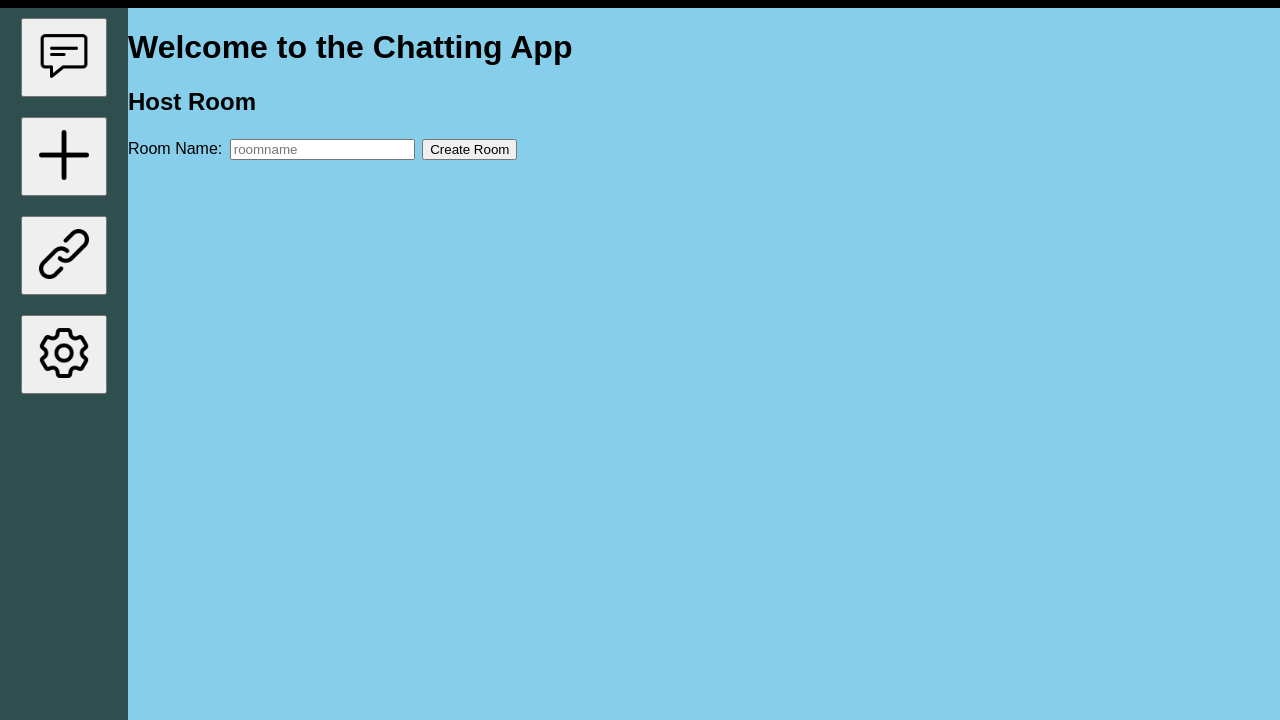
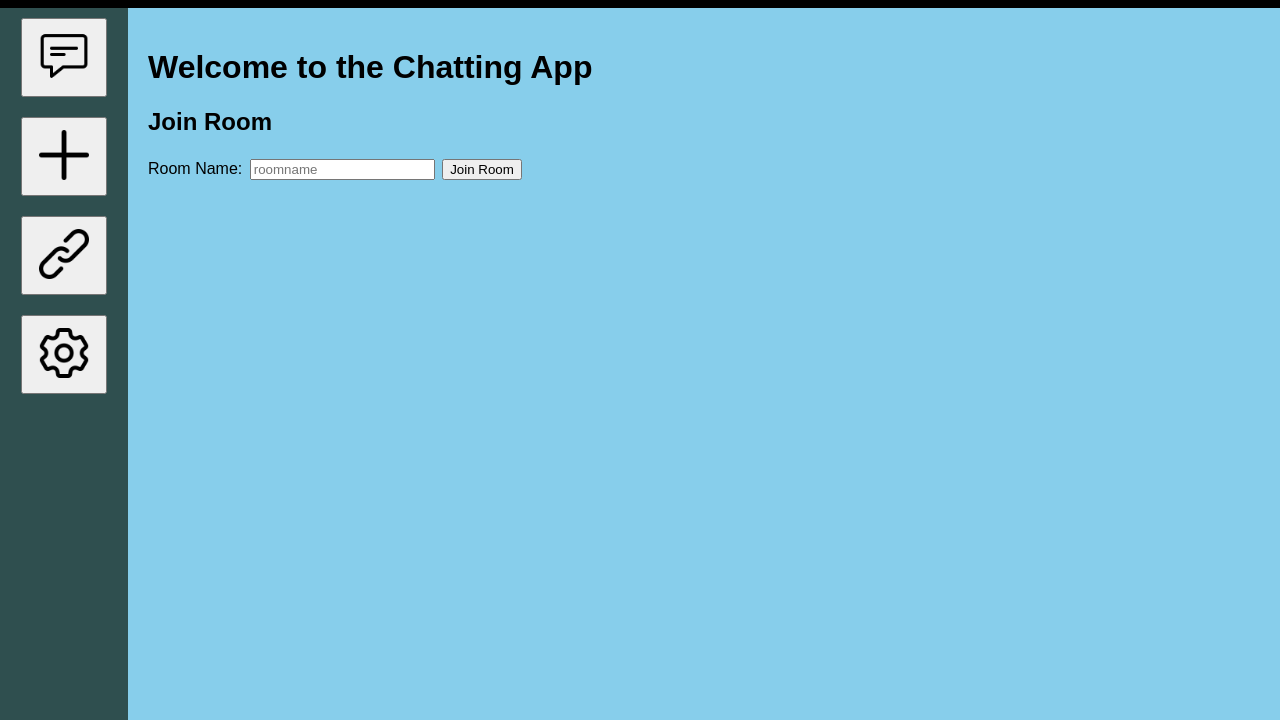
Before and after one commit to GoldenFish23/Chatting-App, a Flask app: a page that uses app/templates/homepage.html in a window 1280 px wide. Shown: the part 85-805 px from the top of the page. Run offline with Flask 3, Linux system fonts and the light colour scheme; the visitor is signed in with stand-in values (Sample User, id 1); some libraries are stand-ins or nearby versions.

Commit message:
pre-developed version 0.5

```diff
--- a/app/routes.py
+++ b/app/routes.py
@@ -1,6 +1,6 @@
 from app import app, socketio
 from flask import Flask, render_template, redirect, session, url_for, request, logging
-from flask_socketio import SocketIO, send, emit
+from flask_socketio import SocketIO, send, emit, join_room, leave_room
 import json, os
 
 global Login
@@ -106,13 +106,22 @@ def logout():
     return render_template('base.html', Login=Login)
 
 @app.route('/user/<username>', methods=['GET', 'POST'])
-def user_host_room(username):
+def user_host_room(username, selected=None):
     Login = session.get('login', False)
-    if Login != False:
+    if Login != False: #Bug here not secure
         if request.method == 'POST':
-            if request.POST.get('button_val') == 'hostroom':
+
+            if request.form.get('button_val') == 'hostroom':
                 return render_template('homepage.html', Login=Login, selected = 'hostroom', username = username)
-        return render_template('homepage.html', Login=Login, selected = 'hostroom', username = username)
+            elif request.form.get('button_val') == 'joinroom':
+                return render_template('homepage.html', Login=Login, selected = 'joinroom', username = username)
+            elif request.form.get('button_val') == 'settings':
+                return render_template('homepage.html', Login=Login, selected = 'settings', username = username)
+            elif request.form.get('button_val') == 'chats' or selected == None:
+                return render_template('homepage.html', Login=Login, selected = 'chats', username = username)
+
+        print('this not is a joinroom')
+        return render_template('homepage.html', Login=Login, selected = 'joinroom', username = username)
     print('faced some error...')
     return render_template('base.html',Login=Login)
 
@@ -128,3 +137,17 @@ def test_connect():
 def handle_message(message):
     print('received message: ' + message)
     send(message, broadcast=True)
+
+@socketio.on('join')
+def on_join(data):
+    username = data['username']
+    room = data['room']
+    join_room(room)
+    emit('message', username + ' has entered the room.', room=room)
+
+@socketio.on('leave')
+def on_leave(data):
+    username = data['username']
+    room = data['room']
+    leave_room(room)
+    emit('message', username + ' has left the room.', room=room)
--- a/app/static/style.css
+++ b/app/static/style.css
@@ -115,7 +115,7 @@ body .main .main-div .side-nav ul li{
     text-align: center;
 }
 
-body .main .main-div .side-nav ul li a img{
+body .main .main-div .side-nav ul li form img{
     width: 50px;
     height: 50px;
     padding: 10px;
@@ -125,3 +125,6 @@ body .main .main-div .side-content{
     flex-grow: 1;
     width: 90%;
 }
+body .main .main-div .side-content .some-padding{
+    padding: 20px;
+}
--- a/app/templates/homepage.html
+++ b/app/templates/homepage.html
@@ -22,21 +22,26 @@
         <div class = "main-div">
             <div class = "side-nav">
                 <ul>
-                    <li><a href="{{ url_for('user_host_room', username = username) }}"><button><img src = "{{ url_for('static', filename = 'images/comment.png') }}"></button></a></li>
-                    <li><a href="{{ url_for('user_host_room', username = username) }}"><button><img src = "{{ url_for('static', filename = 'images/plus.png') }}"></button></a></li>
-                    <li><a href="{{ url_for('user_host_room', username = username) }}"><button><img src = "{{ url_for('static', filename = 'images/link.png') }}"></button></a></li>
-                    <li><a href="{{ url_for('user_host_room', username = username) }}"><button><img src = "{{ url_for('static', filename = 'images/setting.png') }}"></button></a></li>
+                    <li><form method = "post" action="{{ url_for('user_host_room', username = username) }}"><button type ="submit" name = "button_val" value = "chats"><img src = "{{ url_for('static', filename = 'images/comment.png') }}"></button></form></li>
+                    <li><form method = "post" action="{{ url_for('user_host_room', username = username) }}"><button type ="submit" name = "button_val" value = "hostroom"><img src = "{{ url_for('static', filename = 'images/plus.png') }}"></button></form></li>
+                    <li><form method = "post" action="{{ url_for('user_host_room', username = username) }}"><button type = "submit" name = "button_val" value = "joinroom"><img src = "{{ url_for('static', filename = 'images/link.png') }}"></button></form></li>
+                    <li><form method = "post" action="{{ url_for('user_host_room', username = username) }}"><button type ="submit" name = "button_val" value = "settings"><img src = "{{ url_for('static', filename = 'images/setting.png') }}"></button></form></li>
                 </ul>
             </div>
             <div class = "side-content">
                 <div class = "some-padding">
                     <h1>Welcome to the Chatting App</h1>
+                    {% if selected == 'chats' or selected == None %}
+                        <div>
+                            <p>some chats will arrive here.</p>
+                        </div>
+                    {% endif %}
                     {% if selected == 'hostroom' %}
                         <h2>Host Room</h2>
                         <form method = "post">
                             <label>Room Name:</label>
                             <input type = "text" name = "roomname" placeholder = "roomname" value="{{roomname}}">
-                            <button type = "submit" name = "hostroom" value = "hostroom">Create Room</button>
+                            <button type = "submit" name = "hostroomy" value = "hostroom">Create Room</button>
                         </form>
                     {% endif %}
                     {% if selected == 'joinroom' %}
@@ -44,8 +49,11 @@
                         <form method = "post">
                             <label>Room Name:</label>
                             <input type = "text" name = "roomname" placeholder = "roomname" value="{{roomname}}">
-                            <button type = "submit" name = "joinroom" value = "joinroom">Join Room</button>
+                            <button type = "submit" name = "joinroomy" value = "joinroom">Join Room</button>
                         </form>
+                    {% endif %}
+                    {% if selected == 'settings' %}
+                        <p>No settings here</p>
                     {% endif %}
                 </div>
             </div>
```
